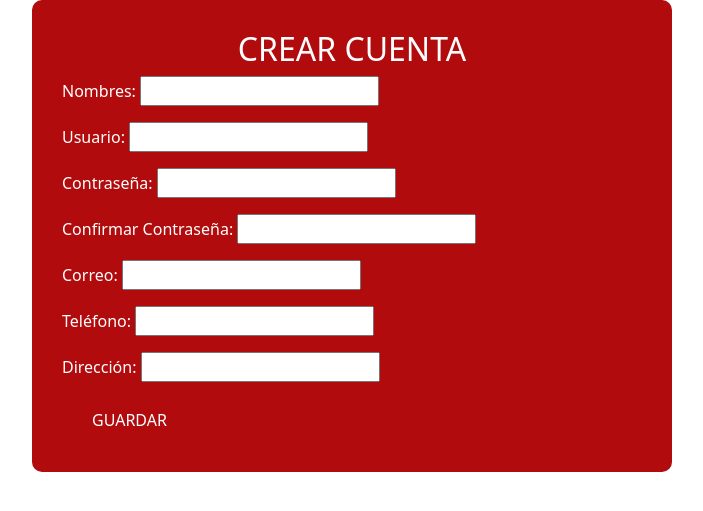
After one commit to DABS03/ProyectoLaEsquina, a Django app: page /crear-cuenta/ in a window 1280 px wide. The commit adds this page. Shown: the top 511 px of the page, without its empty margins (288-991 px from the left). Run offline with Django 5.2, Linux system fonts and the light colour scheme; parts of the project's set-up code (start-up, migrations or seed data) failed here and were passed over.

Commit message:
Crear cuenta creado, y vista cliente

```diff
--- /dev/null
+++ b/ProyectoLaEsquina/Apps/LaEsquina/forms.py
@@ -0,0 +1,32 @@
+from django import forms
+from .models import Usuario, Rol
+
+class CrearCuentaForm(forms.ModelForm):
+    contrasena = forms.CharField(widget=forms.PasswordInput())
+    confirmar_contrasena = forms.CharField(widget=forms.PasswordInput(), label='Confirmar Contraseña')
+    imagen = forms.ImageField(required=False)
+    telefono = forms.CharField(widget=forms.TextInput(attrs={'type': 'text'}))
+
+    class Meta:
+        model = Usuario
+        fields = ['nombres', 'usuario', 'contrasena', 'confirmar_contrasena', 'correo', 'telefono', 'direccion']
+
+    def clean(self):
+        cleaned_data = super().clean()
+        contrasena = cleaned_data.get("contrasena")
+        confirmar_contrasena = cleaned_data.get("confirmar_contrasena")
+
+        if contrasena and confirmar_contrasena and contrasena != confirmar_contrasena:
+            self.add_error('confirmar_contrasena', 'Las contraseñas no coinciden.')
+
+        return cleaned_data
+
+    def save(self, commit=True):
+        user = super().save(commit=False)
+        # Asignar el rol de cliente a todos los usuarios creados
+        rol_cliente = Rol.objects.get(nombre_rol='Cliente')
+        user.id_rol = rol_cliente
+        user.set_password(self.cleaned_data['contrasena'])  # Establecer la contraseña
+        if commit:
+            user.save()
+        return user
--- a/ProyectoLaEsquina/Apps/LaEsquina/views.py
+++ b/ProyectoLaEsquina/Apps/LaEsquina/views.py
@@ -1,7 +1,20 @@
 from django.shortcuts import render, redirect
 from django.contrib.auth import authenticate, login
 from django.contrib import messages
-from .models import Usuario, Rol
+from .models import *
+from .forms import CrearCuentaForm
+
+def role_required(allowed_roles):
+    def decorator(view_func):
+        def wrapper(request, *args, **kwargs):
+            if not request.session.get('user_id'):
+                return redirect('login')
+            user_role = request.session.get('user_role')
+            if user_role not in allowed_roles:
+                return redirect('login')
+            return view_func(request, *args, **kwargs)
+        return wrapper
+    return decorator
 
 def login_view(request):
     if request.method == 'POST':
@@ -11,6 +24,9 @@ def login_view(request):
         try:
             user = Usuario.objects.get(usuario=username)
             if user.contrasena == password:
+                request.session['user_id'] = user.id_usuario
+                request.session['user_role'] = user.id_rol.nombre_rol
+
                 if user.id_rol.nombre_rol == 'Admin':
                     return redirect('admin_view')
                 elif user.id_rol.nombre_rol == 'Cliente':
@@ -24,11 +40,27 @@ def login_view(request):
 
     return render(request, 'vlogin.html')
 
+@role_required(allowed_roles=['Admin'])
 def admin_view(request):
     return render(request, 'admin.html')
 
+@role_required(allowed_roles=['Cliente'])
 def cliente_view(request):
     return render(request, 'cliente.html')
 
+@role_required(allowed_roles=['Aseguradora'])
 def aseguradora_view(request):
     return render(request, 'aseguradora.html')
+
+#def crear_cuenta_view(request):
+#    return render(request, 'crear_cuenta.html')
+
+def crear_cuenta(request):
+    if request.method == 'POST':
+        form = CrearCuentaForm(request.POST, request.FILES)
+        if form.is_valid():
+            form.save()  # Guardar en base de datos
+            return redirect('login')  # Redirigir a la página de login después de crear la cuenta
+    else:
+        form = CrearCuentaForm()
+    return render(request, 'crear_cuenta.html', {'form': form})
--- a/ProyectoLaEsquina/ProyectoLaEsquina/settings.py
+++ b/ProyectoLaEsquina/ProyectoLaEsquina/settings.py
@@ -120,9 +120,8 @@ USE_TZ = True
 
 STATIC_URL = '/static/'
 
-STATICFILES_DIRS = [
-    BASE_DIR / "static",
-]
+
+STATICFILES_DIRS = [BASE_DIR / 'static']
 
 
 # Default primary key field type
--- a/ProyectoLaEsquina/ProyectoLaEsquina/urls.py
+++ b/ProyectoLaEsquina/ProyectoLaEsquina/urls.py
@@ -1,6 +1,7 @@
 from django.contrib import admin
 from django.urls import path
 from Apps.LaEsquina import views
+from Apps.LaEsquina.views import crear_cuenta
 
 urlpatterns = [
     path('admin/', admin.site.urls),
@@ -8,4 +9,6 @@ urlpatterns = [
     path('admin_view/', views.admin_view, name='admin_view'),
     path('cliente_view/', views.cliente_view, name='cliente_view'),
     path('aseguradora_view/', views.aseguradora_view, name='aseguradora_view'),
+    #path('crear_cuenta_view/', views.crear_cuenta_view, name='crear_cuenta_view'),
+    path('crear-cuenta/', views.crear_cuenta, name='crear_cuenta'),
 ]
--- /dev/null
+++ b/ProyectoLaEsquina/templates/crear_cuenta.html
@@ -0,0 +1,65 @@
+<!DOCTYPE html>
+<html lang="en">
+<head>
+    <meta charset="UTF-8">
+    <meta name="viewport" content="width=device-width, initial-scale=1.0">
+    <title>Crear Cuenta</title>
+    <link href="https://cdn.jsdelivr.net/npm/bootstrap@5.2.3/dist/css/bootstrap.min.css" rel="stylesheet">
+    <style>
+        .container_main {
+            background-color: #B10B0D;
+            width: 50%;
+            margin: 0 auto;
+            padding: 30px;
+            border-radius: 10px;
+            color: white;
+        }
+        label {
+            color: white;
+        }
+        .btn-custom {
+            background-color: #B10B0D;
+            color: white;
+            border: none;
+            padding: 10px 30px;
+        }
+    </style>
+</head>
+<body>
+    <div class="container_main">
+        <h2 class="text-center">CREAR CUENTA</h2>
+        <form method="POST" enctype="multipart/form-data">
+            {% csrf_token %}
+            <div class="mb-3">
+                <label for="nombres">Nombres:</label>
+                {{ form.nombres }}
+            </div>
+            <div class="mb-3">
+                <label for="usuario">Usuario:</label>
+                {{ form.usuario }}
+            </div>
+            <div class="mb-3">
+                <label for="contrasena">Contraseña:</label>
+                {{ form.contrasena }}
+            </div>
+            <div class="mb-3">
+                <label for="confirmar_contrasena">Confirmar Contraseña:</label>
+                {{ form.confirmar_contrasena }}
+            </div>
+            <div class="mb-3">
+                <label for="correo">Correo:</label>
+                {{ form.correo }}
+            </div>
+            <div class="mb-3">
+                <label for="telefono">Teléfono:</label>
+                {{ form.telefono }}
+            </div>
+            <div class="mb-3">
+                <label for="direccion">Dirección:</label>
+                {{ form.direccion }}
+            </div>
+            <button type="submit" class="btn btn-custom">GUARDAR</button>
+        </form>
+    </div>
+</body>
+</html>
--- a/ProyectoLaEsquina/templates/vlogin.html
+++ b/ProyectoLaEsquina/templates/vlogin.html
@@ -40,7 +40,7 @@
                 <button type="submit" class="btn w-100" style="background-color: rgb(217, 199, 199);">Ingresar</button>
             </form>
             <div class="card-footer">
-                <a href="/crear-cuenta" style="color: white;">Crear cuenta</a>
+                <a href="{% url 'crear_cuenta' %}" style="color: white;">Crear cuenta</a>
             </div>
         </div>
     </div>
```
Also changed, not shown: ProyectoLaEsquina/templates/cliente.html (+7 -15 lines).
